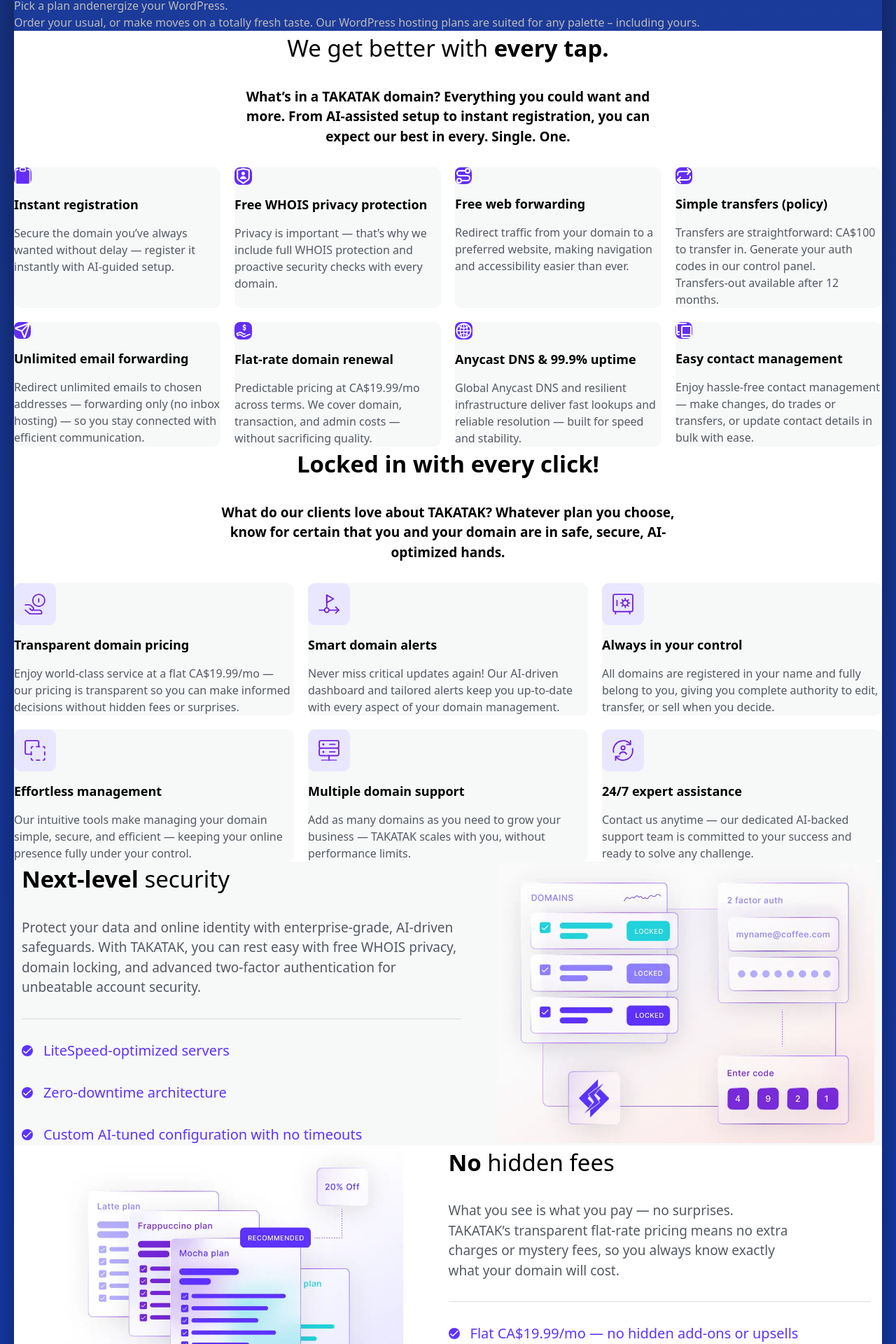
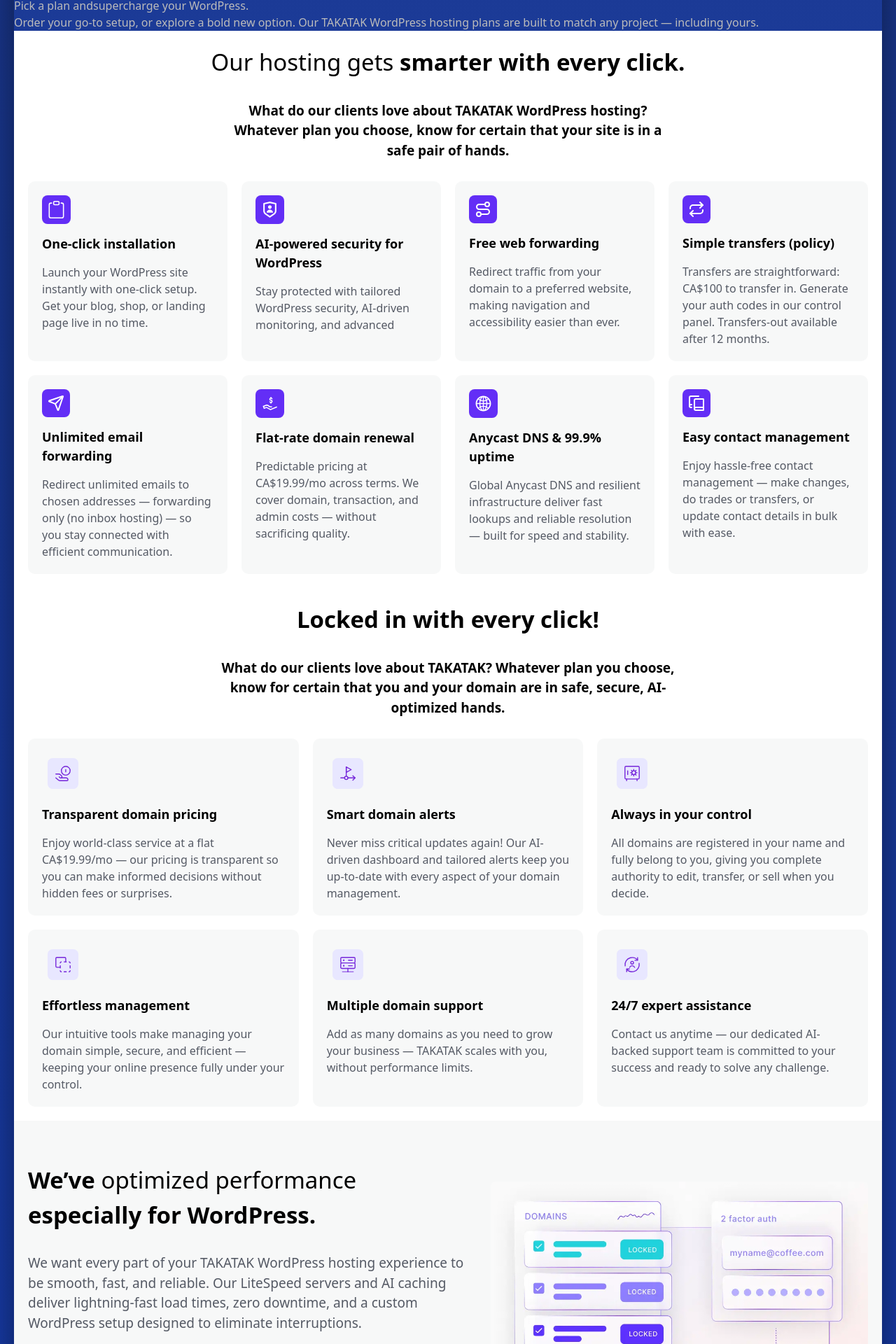
Before and after one commit to takatakca/takatak, a Next.js app: page /hosting in a window 1280 px wide. Shown: the part 538-2458 px from the top of the page at 70% size. Built offline with nearby package versions, Linux system fonts and the light colour scheme.

Commit message:
domain complete

```diff
--- a/src/app/domain/domain.module.css
+++ b/src/app/domain/domain.module.css
@@ -68,6 +68,8 @@
 .tb{
   padding: 20px;
 }
+
+
 @media screen and (max-width:950px){
   .bar{
     margin: 15px;
--- a/src/app/hosting/host.module.css
+++ b/src/app/hosting/host.module.css
@@ -7,7 +7,25 @@
   padding-block: 9px;
   padding-inline: 19px;
  }
-
+.icon{
+    padding: 8px;
+  }
+.sip{
+  padding: 20px;
+  }
+.dex{
+  padding: 20px;
+  }
+.secur{
+  padding-block: 60px;
+  padding-inline: 20px;
+}
+.prc{
+  padding-left: 10px;
+}
+.tb{
+  padding: 20px;
+}
 
 
 
@@ -17,5 +35,11 @@
     padding: 20px;
     padding-bottom: 0px;
    }
+  .dex{
+    padding: 15px;
+  }
+  .icon{
+    padding: 10px;
+  }
 
 }
--- a/src/app/hosting/page.jsx
+++ b/src/app/hosting/page.jsx
@@ -13,13 +13,13 @@
 const everysip = [
   {
     icon : <BsClipboard />,
-    title : "Instant registration",
-    details : "Secure the domain you’ve always wanted without delay — register it instantly with AI‑guided setup."
+    title : "One-click installation",
+    details : "Launch your WordPress site instantly with one-click setup. Get your blog, shop, or landing page live in no time."
   },
   {
     icon : <RiShieldUserLine />,
-    title : "Free WHOIS privacy protection",
-    details : "Privacy is important — that’s why we include full WHOIS protection and proactive security checks with every domain."
+    title : "AI-powered security for WordPress",
+    details : "Stay protected with tailored WordPress security, AI-driven monitoring, and advanced"
   },
   {
     icon : <Route />,
@@ -90,21 +90,21 @@
 const customers = [
   {
     star: '/img/stars.svg',
-    title : 'Prompt solutions',
-    message : 'The support team at TAKATAK has always been prompt, and most of the time the solution is quick and thorough. Some issues were technical, some billing-related, and some domain-specific. Last time, I was referred to a senior AI-assisted tech specialist who resolved my mail service problem instantly. Thank you!',
-    name : 'Marcus D'
+    title : 'Polite and professional service',
+    message : 'The TAKATAK support team handled my WordPress issue quickly and professionally. I couldn’t get my site running until their AI-powered setup walked me through it. Everything was resolved smoothly, and I’m grateful for their polite and expert service.',
+    name : 'Wealth Angel'
   },
   {
     star: '/img/stars.svg',
-    title : 'Top-notch support and customer service',
-    message : 'We moved our existing domains from another host to TAKATAK. During the transfer, a few domains had issues, but TAKATAK’s team resolved them quickly so we could resume business without delays. Their AI+human support is top-notch, and very client-focused! Thank you TAKATAK!',
-    name : 'Clark A'
+    title : 'Fastest WP hosting and professional support',
+    message : 'Fastest WP hosting and professional support',
+    name : 'Denys'
   },
   {
     star: '/img/stars.svg',
-    title : 'I have 11 services & 6 domains with TAKATAK',
-    message : 'I manage 11 services and 6 domains with TAKATAK. Their service is amazing, and their support — especially via WhatsApp — has been fast, friendly, and incredibly helpful. TAKATAK is highly recommended!',
-    name : 'Omar'
+    title : 'PHP issue solved in one chat',
+    message : 'I had a PHP problem that broke my site, and TAKATAK solved it in a single chat. I previously waited a week at another host with no fix — TAKATAK fixed everything instantly. Their reliability is unmatched.',
+    name : 'Redline Designs'
   },
 ];
 const faqs = [
@@ -166,11 +166,6 @@
   return (
     <main>
       <script type="module" src="https://embed.upmind.app/upm-widget.js" strategy="afterInteractive"/>
-      {/* <section className="flex flex-col items-start gap-[30px]">
-        <h4></h4>
-        <h1 className="text-[33px]">Stir up success <span>with our hosting for WordPress.</span></h1>
-        <p className="text-[20px]">Choose the plan that best suits your needs:</p>
-      </section> */}
       <section className={`flex flex-col lg:flex-row items-start lg:items-center justify-around text-[white] gap-[30px] bg-[] ${styles.chat}`}>
         <div className="flex flex-col gap-[15px]">
           <h4 className="text-[#b3aeff]">HOSTING FOR WORDPRESS</h4>
@@ -182,8 +177,8 @@
        </section>
       <section >
         <div>
-          <h1>Pick a plan and<span>energize your WordPress.</span></h1>
-          <p>Order your usual, or make moves on a totally fresh taste. Our WordPress hosting plans are suited for any palette – including yours.</p>
+          <h1>Pick a plan and<span>supercharge your WordPress.</span></h1>
+          <p>Order your go-to setup, or explore a bold new option. Our TAKATAK WordPress hosting plans are built to match any project — including yours.</p>
         </div>
         <div className="grid grid-cols-1 lg:grid-cols-4 sm:grid-cols-2 gap-[20px]">
           {/*1 Portfolio Hosting */}
@@ -227,8 +222,8 @@
         </div>
       </section>
       <section className={`flex flex-col items-center justify-center text-black gap-[30px] bg-white ${styles.sip}`}>
-              <h1 className="text-[33px] text-center">We get better with{" "} <span className="font-extrabold lg:font-bold">every tap.</span></h1>
-              <p className="text-center text-[19px] font-semibold w-[85vw] lg:w-[49vw]">What’s in a TAKATAK domain? Everything you could want and more. From AI‑assisted setup to instant registration, you can expect our best in every. Single. One.</p>
+        <h1 className="text-[33px] text-center">Our hosting gets{" "} <span className="font-extrabold lg:font-bold">smarter with every click.</span></h1>
+              <p className="text-center text-[19px] font-semibold w-[85vw] lg:w-[49vw]">What do our clients love about TAKATAK WordPress hosting? Whatever plan you choose, know for certain that your site is in a safe pair of hands.</p>
               <div className="grid grid-cols-1 lg:grid-cols-4 sm:grid-cols-2 gap-[20px]">
                 {everysip.map((data, dex) =>(
                   <div key={dex} className={`bg-[#f7f8f8] ${styles.dex} rounded-[10px] flex flex-col gap-[15px]`}>
@@ -254,20 +249,20 @@
         </section>
         <section className={`flex flex-col lg:flex-row items-center justify-around text-black gap-[30px] bg-[#f7f8f8] ${styles.secur}`}>
           <div className={`flex flex-col gap-[30px]`}>
-                  <h1 className="text-[33px] text-start font-extrabold lg:font-bold">Next-level <span className="font-medium">security</span></h1>
-                  <p className="text-start text-[19px] font-semibold lg:w-[49vw] lg:font-normal lg:text-[#545964]">Protect your data and online identity with enterprise-grade, AI-driven safeguards. With TAKATAK, you can rest easy with free WHOIS privacy, domain locking, and advanced two-factor authentication for unbeatable account security.</p>
+            <h1 className="text-[33px] text-start font-extrabold lg:font-bold">We’ve <span className="font-medium">optimized performance</span> especially for WordPress.</h1>
+            <p className="text-start text-[19px] font-semibold lg:w-[49vw] lg:font-normal lg:text-[#545964]">We want every part of your TAKATAK WordPress hosting experience to be smooth, fast, and reliable. Our LiteSpeed servers and AI caching deliver lightning-fast load times, zero downtime, and a custom WordPress setup designed to eliminate interruptions.</p>
             <hr className="text-[#d8dbdf]"/>
             <div className="flex items-center gap-[15px]">
               <IoMdCheckmark className="bg-[#5d33ff] text-white rounded-[50px] flex self-center justify-center-safe"/>
-                    <p className="text-[#5d33ff] text-[20px] font-medium lg:font-normal">LiteSpeed-optimized servers</p>
+              <p className="text-[#5d33ff] text-[20px] font-medium lg:font-normal">LiteSpeed servers with AI tuning for maximum speed</p>
             </div>
             <div className="flex items-center gap-[15px]">
               <IoMdCheckmark className="bg-[#5d33ff] text-white rounded-[50px] flex self-center justify-center-safe"/>
-                    <p className="text-[#5d33ff] text-[20px] font-medium lg:font-normal">Zero-downtime architecture</p>
+              <p className="text-[#5d33ff] text-[20px] font-medium lg:font-normal">Seamless operation backed by zero-downtime architecture</p>
             </div>
             <div className="flex items-center gap-[15px]">
               <IoMdCheckmark className="bg-[#5d33ff] text-white w-[6vw] lg:w-max sm:w-max md:w-max  rounded-full flex self-center justify-center-safe"/>
-                    <p className="text-[#5d33ff] text-[20px] font-medium lg:font-normal">Custom AI-tuned configuration with no timeouts</p>
+              <p className="text-[#5d33ff] text-[20px] font-medium lg:font-normal">Custom WordPress optimization for uninterrupted performance</p>
             </div>
           </div>
             <img src="/img/Top.webp" alt="" className="h-[230px] lg:h-[400px]"/>
@@ -275,47 +270,47 @@
         <section className={`flex flex-col lg:flex-row items-center justify-around text-black gap-[30px] bg-[white] ${styles.secur}`}>
           <img src="/img/Nohidden.webp" alt="" className="h-[230px] lg:h-[400px]" />
           <div className={`flex flex-col gap-[30px]`}>
-                  <h1 className="text-[33px] text-start font-extrabold lg:font-bold">No <span className="font-medium">hidden fees</span> </h1>
-                  <p className="text-start text-[19px] font-semibold lg:w-[38vw] lg:font-normal lg:text-[#545964]">What you see is what you pay — no surprises. TAKATAK’s transparent flat-rate pricing means no extra charges or mystery fees, so you always know exactly what your domain will cost.</p>
+            <h1 className="text-[33px] text-start font-extrabold lg:font-bold">Effortlessly<span className="font-medium">build your WordPress site</span> </h1>
+            <p className="text-start text-[19px] font-semibold lg:w-[38vw] lg:font-normal lg:text-[#545964]">Build a site that feels effortless — launch instantly with TAKATAK’s one-click WordPress install, the Gutenberg block editor, and access to countless plugins and themes. Everything is supported by expert guidance and AI-driven setup, so you can focus on creating without technical barriers.</p>
             <hr className="text-[#d8dbdf]"/>
 
             <div className="flex items-center gap-[15px]">
               <IoMdCheckmark className="bg-[#5d33ff] text-white w-[7vw] lg:w-max sm:w-max md:w-max rounded-full flex self-center justify-center-safe"/>
-                    <p className="text-[#5d33ff] text-[20px] font-medium lg:font-normal">Flat CA$19.99/mo — no hidden add-ons or upsells</p>
+              <p className="text-[#5d33ff] text-[20px] font-medium lg:font-normal">Instant WordPress installation</p>
             </div>
             <div className="flex items-center gap-[15px]">
               <IoMdCheckmark className="bg-[#5d33ff] text-white w-[7vw] lg:w-max sm:w-max md:w-max rounded-full flex self-center justify-center-safe"/>
-                    <p className="text-[#5d33ff] text-[20px] font-medium lg:font-normal">Full breakdown of domain-related costs for total clarity</p>
+              <p className="text-[#5d33ff] text-[20px] font-medium lg:font-normal">No technical background required</p>
             </div>
             <div className="flex items-center gap-[15px]">
               <IoMdCheckmark className="bg-[#5d33ff] text-white  w-[8vw] lg:w-max sm:w-max md:w-max rounded-full flex self-center justify-center-safe"/>
-                    <p className="text-[#5d33ff] text-[20px] font-medium lg:font-normal">Goodbye to surprise charges with our straightforward model</p>
+              <p className="text-[#5d33ff] text-[20px] font-medium lg:font-normal">Access to premium themes, plugins, and AI guidance</p>
             </div>
           </div>
         </section>
         <section className={`flex flex-col lg:flex-row items-center justify-around text-black gap-[30px] bg-[#f7f8f8] ${styles.secur}`}>
           <div className={`flex flex-col gap-[30px]`}>
-              <h1 className="text-[33px] text-start font-extrabold  lg:font-bold">24/7 <span className="font-medium">AI-backed support</span></h1>
-              <p className="text-start text-[19px] font-semibold lg:w-[48vw] lg:font-normal lg:text-[#545964]">Our dedicated human-plus-AI support team is available around the clock to assist you with any domain-related questions or issues. Get instant answers, expert guidance, and hands-on troubleshooting anytime, anywhere in the world.</p>
+            <h1 className="text-[33px] text-start ">Let us handle your <span className="font-extrabold  lg:font-bold">free WordPress migration.</span></h1>
+            <p className="text-start text-[19px] font-semibold lg:w-[48vw] lg:font-normal lg:text-[#545964]">Seamlessly move your WordPress site to TAKATAK — no hassle, no downtime. Our expert-led migration ensures a smooth transfer with AI-assisted setup and hands-on guidance. Got multiple sites to move? Bring them all — we’ll take care of it.</p>
             <hr className="text-[#d8dbdf]"/>
             <div className="flex items-center gap-[15px]">
               <IoMdCheckmark className="bg-[#5d33ff] text-white  w-[7vw] lg:w-max sm:w-max md:w-max rounded-full flex self-center justify-center-safe"/>
-                <p className="text-[#5d33ff] text-[20px] font-medium lg:font-normal">Round-the-clock help to resolve your questions quickly</p>
+              <p className="text-[#5d33ff] text-[20px] font-medium lg:font-normal">Expert-led free migrations for existing sites</p>
             </div>
             <div className="flex items-center gap-[15px]">
               <IoMdCheckmark className="bg-[#5d33ff] text-white  w-[8vw] lg:w-max sm:w-max md:w-max rounded-full flex self-center justify-center-safe"/>
-                <p className="text-[#5d33ff] text-[20px] font-medium lg:font-normal">Access expert and AI-powered assistance 24/7 for any concerns</p>
+              <p className="text-[#5d33ff] text-[20px] font-medium lg:font-normal">Zero interruptions during the migration process</p>
             </div>
             <div className="flex items-center gap-[15px]">
               <IoMdCheckmark className="bg-[#5d33ff] text-white  w-[10vw] lg:w-max sm:w-max md:w-max rounded-full flex self-center justify-center-safe"/>
-                <p className="text-[#5d33ff] text-[20px] font-medium lg:font-normal">Consistent, reliable support whenever you need help with your domain</p>
+              <p className="text-[#5d33ff] text-[20px] font-medium lg:font-normal">AI-powered + human support throughout the journey</p>
             </div>
           </div>
             <img src="/img/support.webp" alt="" className="h-[230px] lg:h-[380px]"/>
        </section>
        <section className={`flex flex-col items-center justify-center text-black gap-[30px] bg-[white] ${styles.sip}`}>
-               <h1 className="text-[33px] text-center font-bold">Don’t just take our word for it.</h1>
-               <p className="text-center text-[19px] font-normal w-[85vw] lg:w-[52vw] lg:text-[#545964]">We love our domain customers and making their day — plus, they say “TAKATAK delivers” way better than we do.</p>
+          <h1 className="text-[33px] text-center ">Don’t just <span className="font-bold">take our word for it.</span></h1>
+          <p className="text-center text-[19px] font-normal w-[85vw] lg:w-[52vw] lg:text-[#545964]">We love our TAKATAK WordPress hosting clients and making their day — plus, they say “TAKATAK is unstoppable” way better than we do.</p>
           <div className="grid grid-cols-1 lg:grid-cols-3 sm:grid-cols-1 md:grid-cols-1 gap-[20px]">
             {customers.map((cus, index)=>(
               <div key={index} className={`bg-[#f7f8f8] ${styles.dex} flex flex-col gap-[15px]`}>
```
Lines whose indentation alone changed are shown as unchanged.
